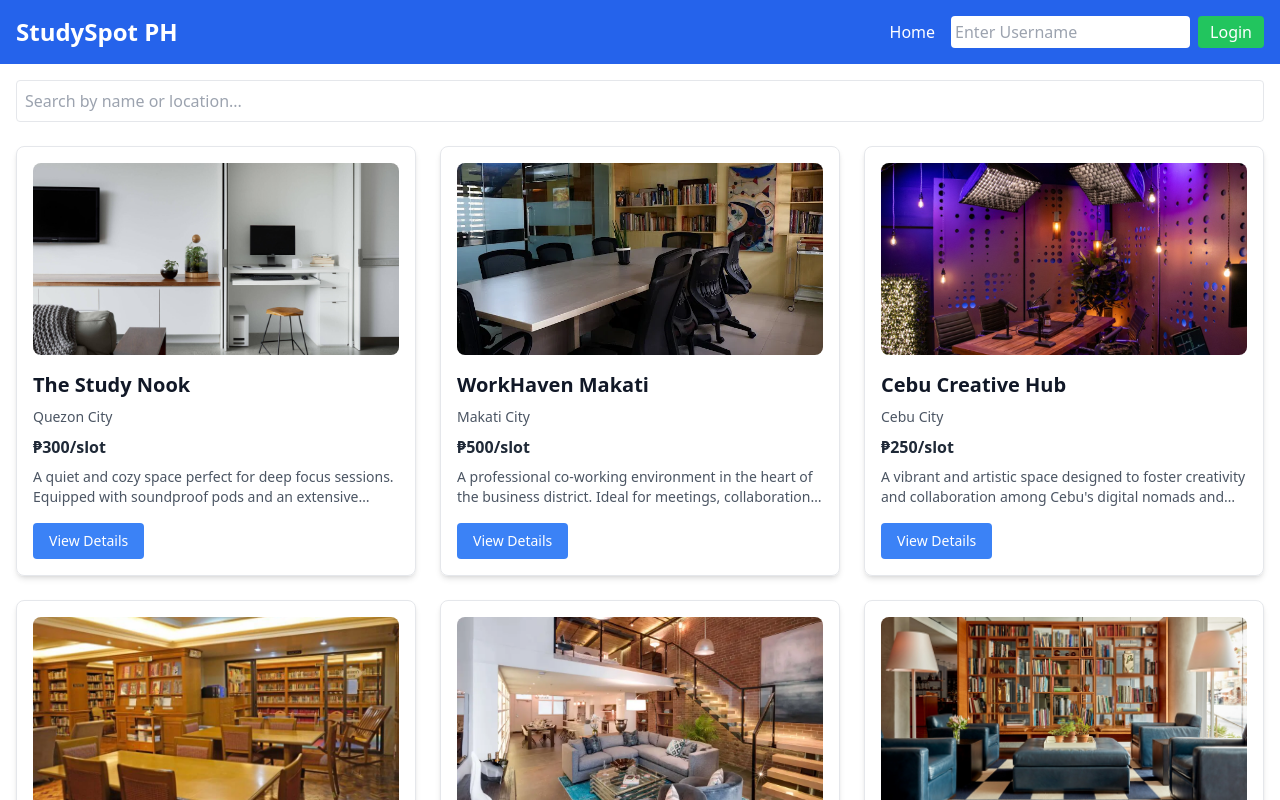
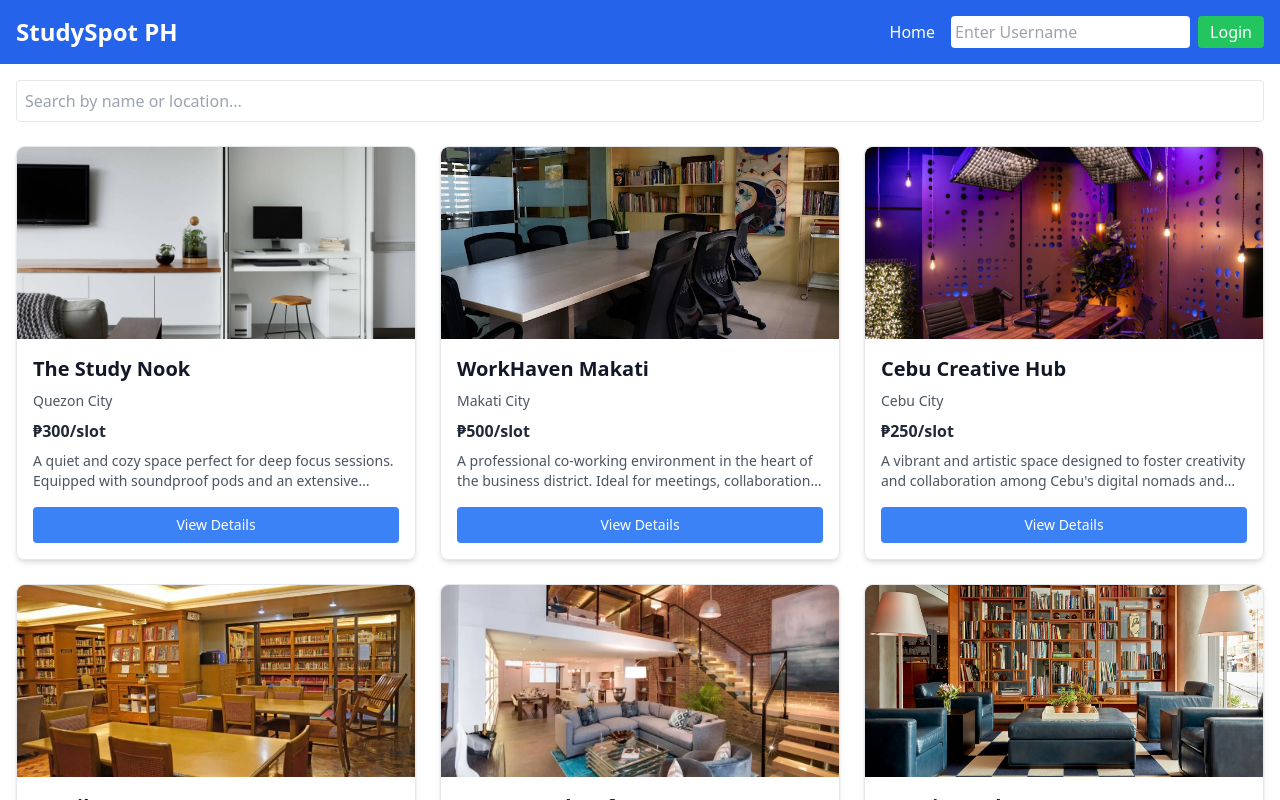
Before and after one commit to Eduard-K-A/midterm-project, a React (Vite) app in the folder midterm-project/: page / in a window 1280 px wide. Shown: the top 800 px of the page. Built offline with nearby package versions, Linux system fonts and the light colour scheme.

Commit message:
feat(UI): improve consistency

```diff
--- a/midterm-project/src/components/SpaceCard.tsx
+++ b/midterm-project/src/components/SpaceCard.tsx
@@ -7,23 +7,38 @@ interface SpaceCardProps {
 
 export const SpaceCard: React.FC<SpaceCardProps> = ({ space }) => {
   return (
-    <div className="border rounded-lg p-4 shadow-md hover:shadow-xl transition duration-300 ease-in-out transform hover:-translate-y-1 hover:scale-105">
-      <img src={space.main_image} alt={space.name} className="w-full h-48 object-cover rounded-lg mb-4 transition duration-300 ease-in-out hover:opacity-90" />
+    <div className="border rounded-lg shadow-md hover:shadow-xl transition duration-300 ease-in-out transform hover:-translate-y-1 hover:scale-105 flex flex-col">
+      {/* Image */}
+      <img
+        src={space.main_image}
+        alt={space.name}
+        className="w-full h-48 object-cover rounded-t-lg transition duration-300 ease-in-out hover:opacity-90"
+      />
+
+      {/* Content */}
+      <div className="p-4 flex flex-col flex-1">
         <h3
           className="text-xl font-semibold text-gray-900 mb-2 transition duration-300 ease-in-out hover:underline cursor-pointer"
-        onClick={() => window.location.href = `/space/${space.id}`}
+          onClick={() => (window.location.href = `/space/${space.id}`)}
         >
           {space.name}
         </h3>
         <p className="text-gray-600 text-sm mb-2">{space.location}</p>
-      <p className="text-gray-800 font-bold text-base mb-2">₱{space.price}/slot</p>
-      <p className="text-gray-600 text-sm line-clamp-2 mb-4">{space.description}</p>
+        <p className="text-gray-800 font-bold text-base mb-2">
+          ₱{space.price}/slot
+        </p>
+        <p className="text-gray-600 text-sm line-clamp-2 mb-4 flex-1">
+          {space.description}
+        </p>
+
+        {/* Button always at bottom */}
         <Link
           to={`/space/${space.id}`}
-        className="inline-block bg-blue-500 text-white text-sm font-medium px-4 py-2 rounded hover:bg-blue-600 transition duration-300 ease-in-out hover:shadow-md"
+          className="mt-auto inline-block bg-blue-500 text-white text-sm font-medium px-4 py-2 rounded hover:bg-blue-600 transition duration-300 ease-in-out hover:shadow-md text-center"
         >
           View Details
         </Link>
       </div>
+    </div>
   );
 };
```
Lines whose indentation alone changed are shown as unchanged.
